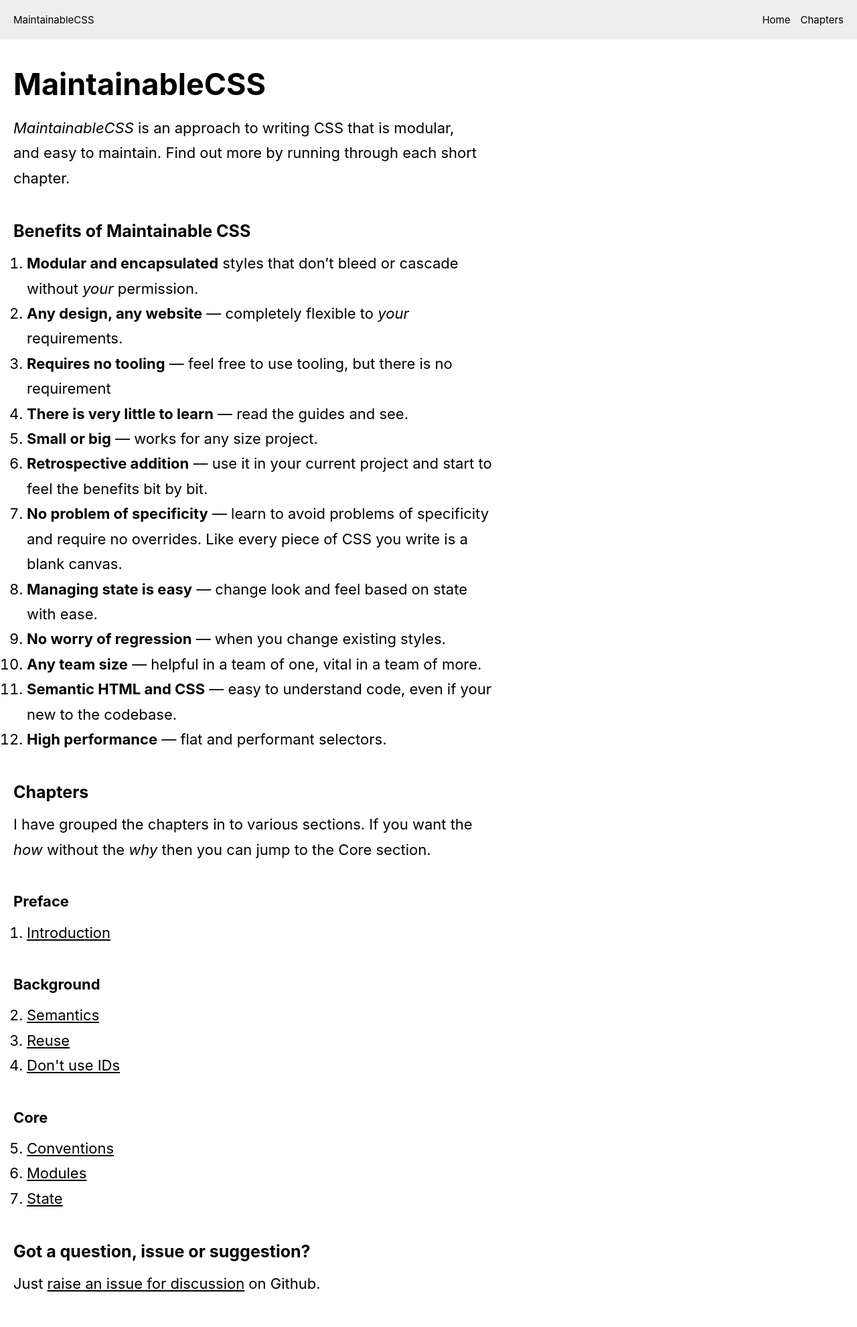
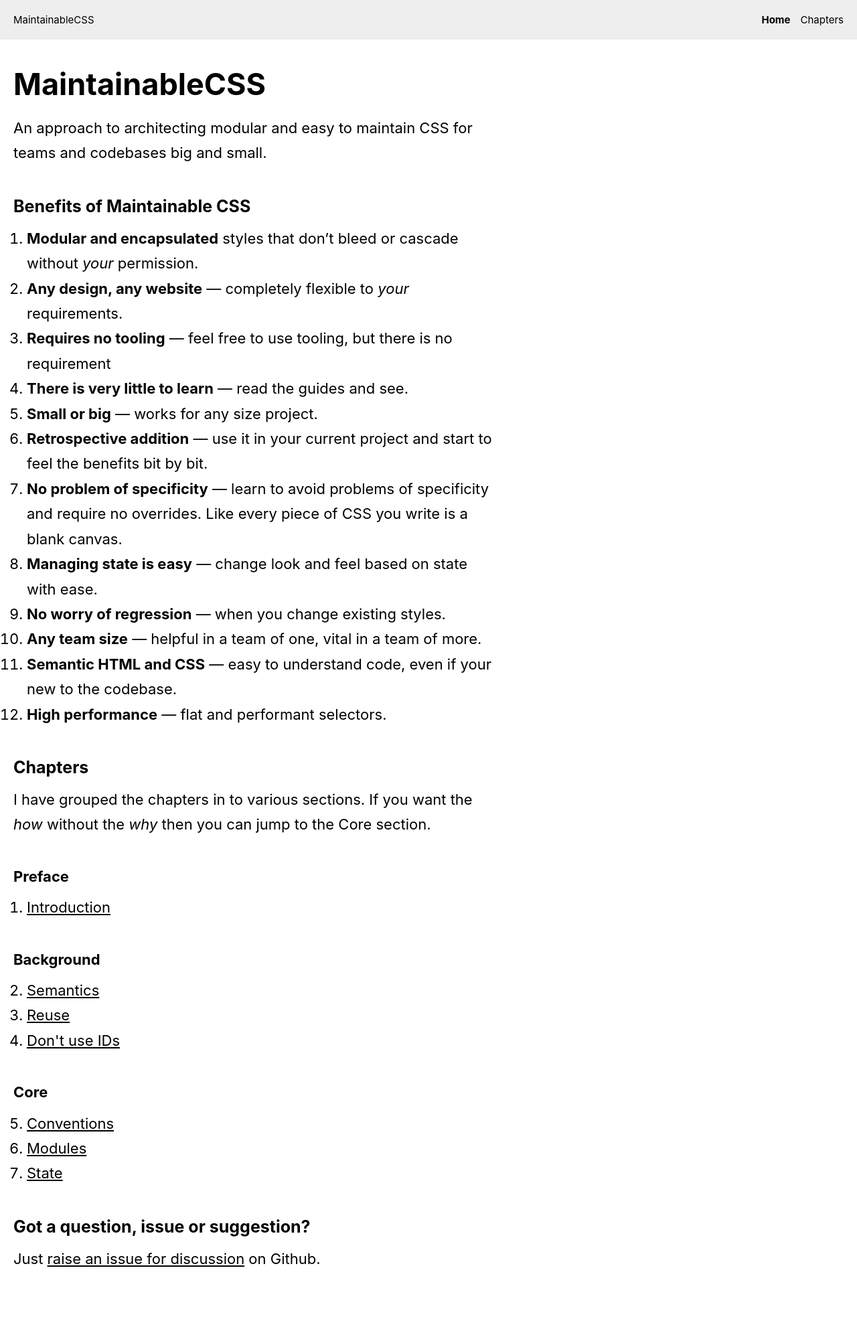
Before and after one commit to adamsilver/maintainablecss.com-jekyll, a Jekyll site: the page built from index.md, in a window 1280 px wide. Shown: the whole page at 67% size. Built offline with Jekyll 4.4.1, drawn with Linux system fonts in a browser that asks for light colours; after the commit the page ends 1944 px from its top, so only the background shows below that.

Commit message:
Updated cotent with benefits

```diff
--- a/_includes/header.html
+++ b/_includes/header.html
@@ -1,4 +1,4 @@
 <div class="header">
-	<div class="logo">MaintainableCSS</div>
+	<div class="logo"><a href="/">MaintainableCSS</a></div>
 	{% include navigation.html %}
 </div>
--- a/_includes/navigation.html
+++ b/_includes/navigation.html
@@ -1,4 +1,4 @@
 <div class="navigation">
-	<a class="{% if page.id == "home" %}nav-active{% endif%}" href="/">Home</a>
-	<a class="{% if page.id == "chapter" or page.layout == "chapter" %}nav-active{% endif%}" href="/chapters/">Chapters</a>
+	<a class="{% if page.id == "home" %}navigation-isActive{% endif%}" href="/">Home</a>
+	<a class="{% if page.id == "chapters" %}navigation-isActive{% endif%}" href="/chapters/">Chapters</a>
 </div>
--- a/assets/css/main.css
+++ b/assets/css/main.css
@@ -48,6 +48,10 @@ a:active {
 	float: left;
 }
 
+.logo a {
+	text-decoration: none;
+}
+
 /**********************************************************
 * Navigation
 **********************************************************/
@@ -61,6 +65,10 @@ a:active {
 	float: left;
 	margin-left: 15px;
 	text-decoration: none;
+}
+
+a.navigation-isActive {
+	font-weight: bold;
 }
 
 /**********************************************************
--- a/index.md
+++ b/index.md
@@ -5,7 +5,7 @@ id: home
 
 # MaintainableCSS
 
-*MaintainableCSS* is an approach to writing CSS that is modular, and easy to maintain. Find out more by running through each short chapter.
+An approach to architecting modular and easy to maintain CSS for teams and codebases big and small.
 
 ## Benefits of Maintainable CSS
 
```
